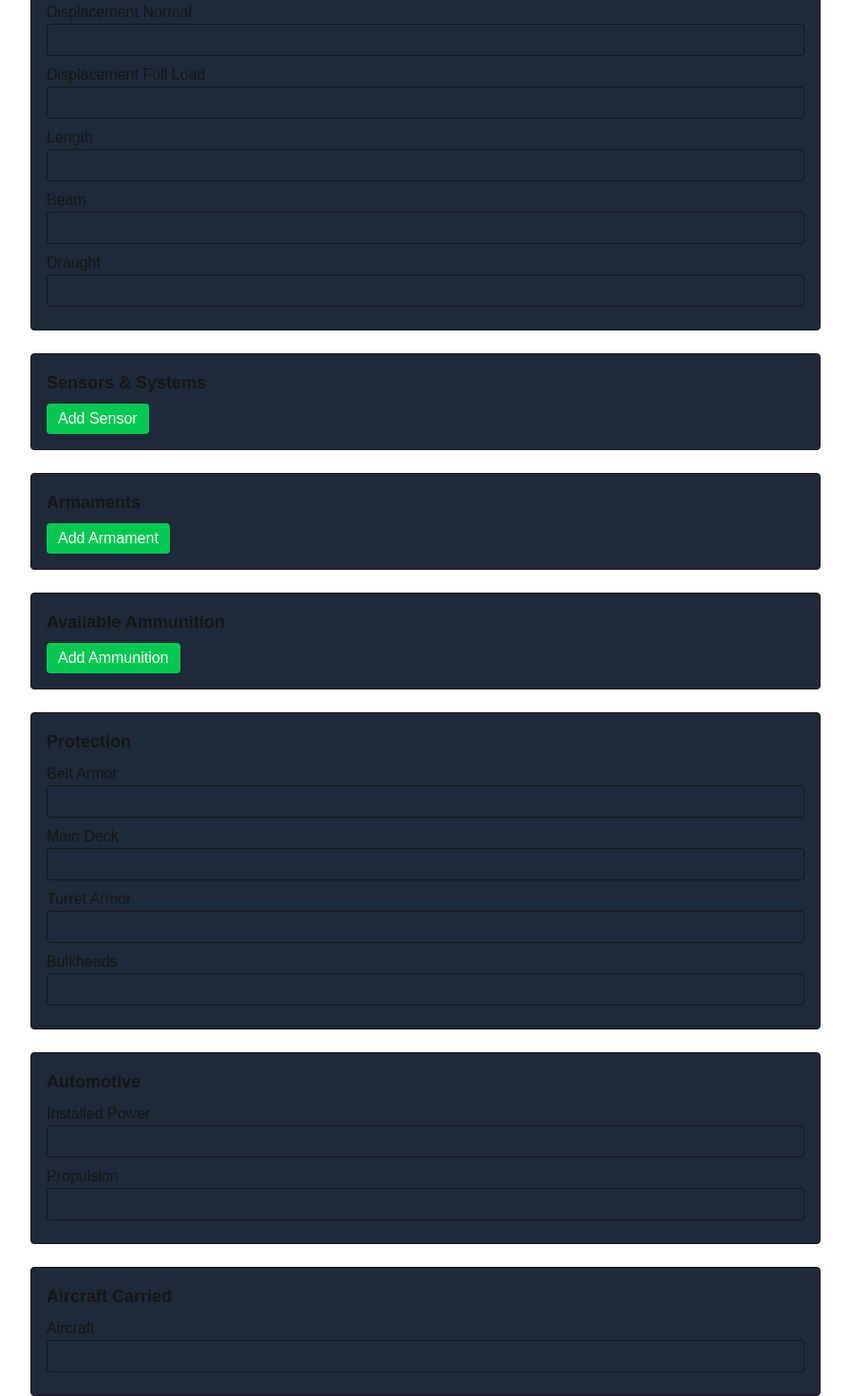
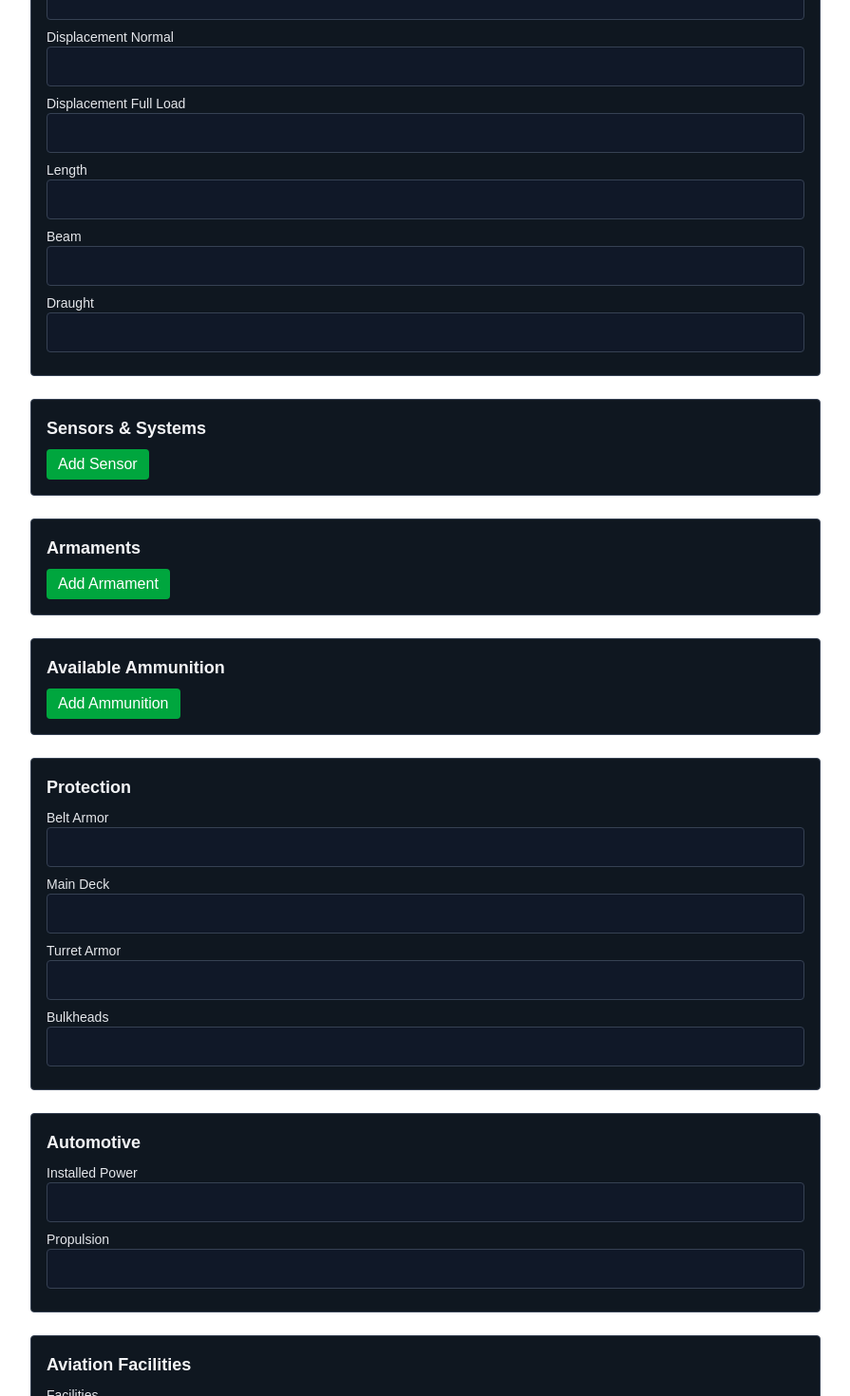
Before and after one commit to SirKalany/Strife-Article-Maker, a Next.js app: page /naval in a window 1280 px wide. Shown: the part 700-2170 px from the top of the page at 95% size, without its empty margins (192-1087 px from the left). Built offline with nearby package versions, Linux system fonts and the light colour scheme.

Commit message:
Removed attachments from infantry and merged aircraft & facilities for naval

```diff
--- a/src/app/infantry/page.tsx
+++ b/src/app/infantry/page.tsx
@@ -3,7 +3,6 @@
 import React, { useState } from "react";
 
 type InfoField = { label: string; value: string };
-type Attachment = { Name: string; Type: string; Description: string };
 
 export default function InfantryForm() {
   const [infos, setInfos] = useState<InfoField[]>([
@@ -33,8 +32,6 @@ export default function InfantryForm() {
     { label: "Firing Range", value: "" },
   ]);
 
-  const [attachments, setAttachments] = useState<Attachment[]>([]);
-
   const renderFields = (fields: InfoField[], setter: any) =>
     fields.map((field, idx) => (
       <div key={idx} className="mb-2">
@@ -54,60 +51,6 @@ export default function InfantryForm() {
       </div>
     ));
 
-  const renderList = (
-    list: Attachment[],
-    setter: React.Dispatch<React.SetStateAction<Attachment[]>>
-  ) => (
-    <>
-      {list.map((item, idx) => (
-        <div
-          key={idx}
-          className="border rounded p-3 mb-3 relative bg-gray-900 border-gray-700"
-        >
-          <div className="flex items-center justify-between mb-2">
-            <div className="text-sm font-semibold text-gray-200">
-              {item.Name || `Attachment ${idx + 1}`}
-            </div>
-            <button
-              type="button"
-              onClick={() => setter(list.filter((_, i) => i !== idx))}
-              className="text-xs bg-red-600 hover:bg-red-700 text-white px-2 py-1 rounded"
-            >
-              Remove
-            </button>
-          </div>
-          <div className="grid grid-cols-1 md:grid-cols-2 gap-2">
-            {["Name", "Type", "Description"].map((field) => (
-              <div key={field}>
-                <label className="block text-xs text-gray-300">{field}</label>
-                <input
-                  type="text"
-                  value={item[field as keyof Attachment] || ""}
-                  onChange={(e) => {
-                    const copy = [...list];
-                    copy[idx] = { ...copy[idx], [field]: e.target.value };
-                    setter(copy);
-                  }}
-                  className="border rounded p-1 w-full bg-gray-800 text-gray-100 border-gray-700"
-                />
-              </div>
-            ))}
-          </div>
-        </div>
-      ))}
-
-      <button
-        type="button"
-        onClick={() =>
-          setter([...list, { Name: "", Type: "", Description: "" }])
-        }
-        className="bg-green-600 hover:bg-green-700 text-white px-3 py-1 rounded"
-      >
-        Add Attachment
-      </button>
-    </>
-  );
-
   const exportJSON = () => {
     const json = {
       INFORMATIONS: Object.fromEntries(infos.map((i) => [i.label, i.value])),
@@ -116,7 +59,6 @@ export default function InfantryForm() {
       PERFORMANCES: Object.fromEntries(
         performances.map((i) => [i.label, i.value])
       ),
-      ATTACHMENTS: attachments,
     };
     console.log(JSON.stringify(json, null, 2));
     alert("JSON printed to console (and copied to clipboard when possible).");
@@ -146,11 +88,6 @@ export default function InfantryForm() {
         {renderFields(performances, setPerformances)}
       </section>
 
-      <section className="border rounded p-4 bg-[#0f1720] border-gray-700">
-        <h2 className="text-lg font-semibold mb-2">Attachments</h2>
-        {renderList(attachments, setAttachments)}
-      </section>
-
       <div className="text-center mt-6">
         <button
           type="button"
--- a/src/app/naval/page.tsx
+++ b/src/app/naval/page.tsx
@@ -3,7 +3,6 @@
 import React, { useState } from "react";
 
 type InfoField = { label: string; value: string };
-
 type Sensor = { Name: string; Type: string; Role: string };
 type Armament = {
   Name: string;
@@ -48,12 +47,9 @@ export default function NavalForm() {
     { label: "Propulsion", value: "" },
   ]);
 
-  const [aircraftCarried, setAircraftCarried] = useState<InfoField[]>([
-    { label: "Aircraft", value: "" },
-  ]);
-
   const [aviationFacilities, setAviationFacilities] = useState<InfoField[]>([
     { label: "Facilities", value: "" },
+    { label: "Aircraft Carried", value: "" },
   ]);
 
   const [performances, setPerformances] = useState<InfoField[]>([
@@ -66,11 +62,13 @@ export default function NavalForm() {
   const [armaments, setArmaments] = useState<Armament[]>([]);
   const [ammunitions, setAmmunitions] = useState<Ammunition[]>([]);
 
-  // === Helpers ===
+  // === Render helpers ===
   const renderFields = (fields: InfoField[], setter: any) =>
     fields.map((field, idx) => (
       <div key={idx} className="mb-2">
-        <label className="block font-medium">{field.label}</label>
+        <label className="block font-medium text-sm text-gray-200">
+          {field.label}
+        </label>
         <input
           type="text"
           value={field.value}
@@ -79,7 +77,7 @@ export default function NavalForm() {
             copy[idx].value = e.target.value;
             setter(copy);
           }}
-          className="border rounded p-1 w-full"
+          className="border rounded p-2 w-full bg-gray-900 text-gray-100 border-gray-700"
         />
       </div>
     ));
@@ -90,16 +88,31 @@ export default function NavalForm() {
     fields: string[],
     emptyTemplate: any,
     title: string
-  ) => (
+  ) => {
+    const baseLabel = title.endsWith("s") ? title.slice(0, -1) : title;
+    return (
       <>
         {list.map((item, idx) => (
           <div
             key={idx}
-          className="border rounded p-2 mb-3 relative shadow-sm bg-gray-700"
+            className="border rounded p-3 mb-3 relative bg-gray-900 border-gray-700"
           >
+            <div className="flex items-center justify-between mb-2">
+              <div className="text-sm font-semibold text-gray-200">
+                {item.Name || `${baseLabel} ${idx + 1}`}
+              </div>
+              <button
+                type="button"
+                onClick={() => setter(list.filter((_, i) => i !== idx))}
+                className="text-xs bg-red-600 hover:bg-red-700 text-white px-2 py-1 rounded"
+              >
+                Remove
+              </button>
+            </div>
+            <div className="grid grid-cols-1 md:grid-cols-2 gap-2">
               {fields.map((field) => (
-            <div key={field} className="mb-1">
-              <label className="block font-medium">{field}</label>
+                <div key={field}>
+                  <label className="block text-xs text-gray-300">{field}</label>
                   <input
                     type="text"
                     value={item[field] || ""}
@@ -108,28 +121,23 @@ export default function NavalForm() {
                       copy[idx][field] = e.target.value;
                       setter(copy);
                     }}
-                className="border rounded p-1 w-full"
+                    className="border rounded p-1 w-full bg-gray-800 text-gray-100 border-gray-700"
                   />
                 </div>
               ))}
-          <button
-            type="button"
-            onClick={() => setter(list.filter((_, i) => i !== idx))}
-            className="absolute top-2 right-2 bg-red-500 text-white px-2 py-1 rounded hover:bg-red-600"
-          >
-            Remove
-          </button>
+            </div>
           </div>
         ))}
         <button
           type="button"
           onClick={() => setter([...list, emptyTemplate])}
-        className="bg-green-500 text-white px-3 py-1 rounded hover:bg-green-600"
+          className="bg-green-600 hover:bg-green-700 text-white px-3 py-1 rounded"
         >
-        Add {title.slice(0, -1)}
+          Add {baseLabel}
         </button>
       </>
     );
+  };
 
   const exportJSON = () => {
     const json = {
@@ -140,9 +148,6 @@ export default function NavalForm() {
       "AVAILABLE AMMUNITION": ammunitions,
       PROTECTION: Object.fromEntries(protection.map((i) => [i.label, i.value])),
       AUTOMOTIVE: Object.fromEntries(automotive.map((i) => [i.label, i.value])),
-      "AIRCRAFT CARRIED": Object.fromEntries(
-        aircraftCarried.map((i) => [i.label, i.value])
-      ),
       "AVIATION FACILITIES": Object.fromEntries(
         aviationFacilities.map((i) => [i.label, i.value])
       ),
@@ -155,20 +160,20 @@ export default function NavalForm() {
   };
 
   return (
-    <div className="p-8 space-y-6 max-w-4xl mx-auto">
+    <div className="p-8 space-y-6 max-w-4xl mx-auto text-gray-100">
       <h1 className="text-3xl font-bold mb-6 text-center">Naval Form</h1>
 
-      <section className="border rounded p-4 bg-gray-800">
+      <section className="border rounded p-4 bg-[#0f1720] border-gray-700">
         <h2 className="text-lg font-semibold mb-2">Informations</h2>
         {renderFields(infos, setInfos)}
       </section>
 
-      <section className="border rounded p-4 bg-gray-800">
+      <section className="border rounded p-4 bg-[#0f1720] border-gray-700">
         <h2 className="text-lg font-semibold mb-2">Dimensions</h2>
         {renderFields(dimensions, setDimensions)}
       </section>
 
-      <section className="border rounded p-4 bg-gray-800">
+      <section className="border rounded p-4 bg-[#0f1720] border-gray-700">
         <h2 className="text-lg font-semibold mb-2">Sensors & Systems</h2>
         {renderList(
           sensors,
@@ -179,7 +184,7 @@ export default function NavalForm() {
         )}
       </section>
 
-      <section className="border rounded p-4 bg-gray-800">
+      <section className="border rounded p-4 bg-[#0f1720] border-gray-700">
         <h2 className="text-lg font-semibold mb-2">Armaments</h2>
         {renderList(
           armaments,
@@ -190,46 +195,33 @@ export default function NavalForm() {
         )}
       </section>
 
-      <section className="border rounded p-4 bg-gray-800">
+      <section className="border rounded p-4 bg-[#0f1720] border-gray-700">
         <h2 className="text-lg font-semibold mb-2">Available Ammunition</h2>
         {renderList(
           ammunitions,
           setAmmunitions,
-          [
-            "Name",
-            "Type",
-            "Caliber",
-          ],
-          {
-            Name: "",
-            Type: "",
-            Caliber: "",
-          },
-          "Ammunitions"
+          ["Name", "Type", "Caliber"],
+          { Name: "", Type: "", Caliber: "" },
+          "Ammunition"
         )}
       </section>
 
-      <section className="border rounded p-4 bg-gray-800">
+      <section className="border rounded p-4 bg-[#0f1720] border-gray-700">
         <h2 className="text-lg font-semibold mb-2">Protection</h2>
         {renderFields(protection, setProtection)}
       </section>
 
-      <section className="border rounded p-4 bg-gray-800">
+      <section className="border rounded p-4 bg-[#0f1720] border-gray-700">
         <h2 className="text-lg font-semibold mb-2">Automotive</h2>
         {renderFields(automotive, setAutomotive)}
       </section>
 
-      <section className="border rounded p-4 bg-gray-800">
-        <h2 className="text-lg font-semibold mb-2">Aircraft Carried</h2>
-        {renderFields(aircraftCarried, setAircraftCarried)}
-      </section>
-
-      <section className="border rounded p-4 bg-gray-800">
+      <section className="border rounded p-4 bg-[#0f1720] border-gray-700">
         <h2 className="text-lg font-semibold mb-2">Aviation Facilities</h2>
         {renderFields(aviationFacilities, setAviationFacilities)}
       </section>
 
-      <section className="border rounded p-4 bg-gray-800">
+      <section className="border rounded p-4 bg-[#0f1720] border-gray-700">
         <h2 className="text-lg font-semibold mb-2">Performances</h2>
         {renderFields(performances, setPerformances)}
       </section>
```
Lines whose indentation alone changed are shown as unchanged.
